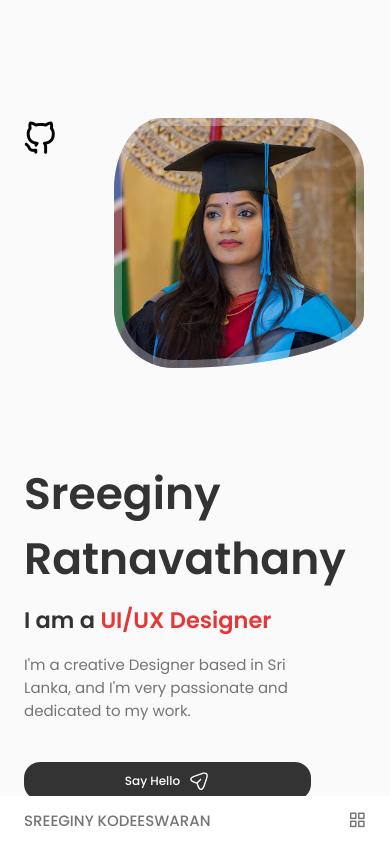
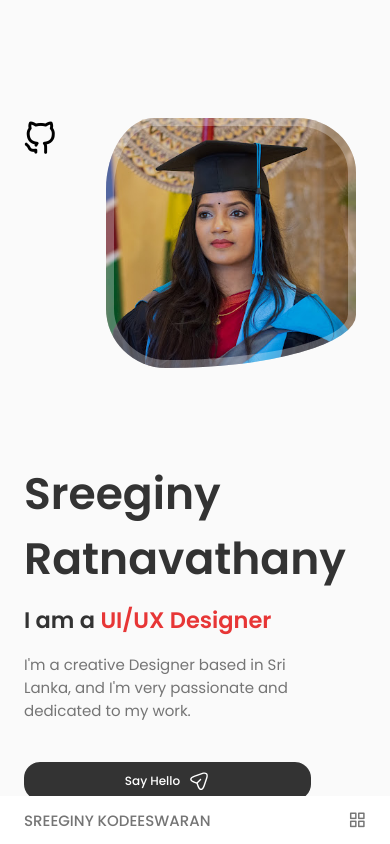
Before and after one commit to sreeginy/myportfolio, a React (Create React App) app: page / in a window 390 px wide. Shown: the top 844 px of the page. Built offline with nearby package versions, Linux system fonts and the light colour scheme; some icons are missing.

Commit message:
Update Home.css

```diff
--- a/src/components/home/Home.css
+++ b/src/components/home/Home.css
@@ -268,7 +268,7 @@
         box-shadow: inset 0 0 0 6px rgb(255 255 255 / 30%);
         width: 200px;
         height: 200px;
-        margin-left: 2%;
+        margin-left: 1%;
     }
 
     .home__data {
@@ -317,7 +317,7 @@
         width: 250px;
         height: 250px;
         box-shadow: inset 0 0 0 8px rgb(255 255 255 / 30%);
-        margin-left: 15%;
+        margin-left: 12%;
     }
 
     .home__scroll {
```
